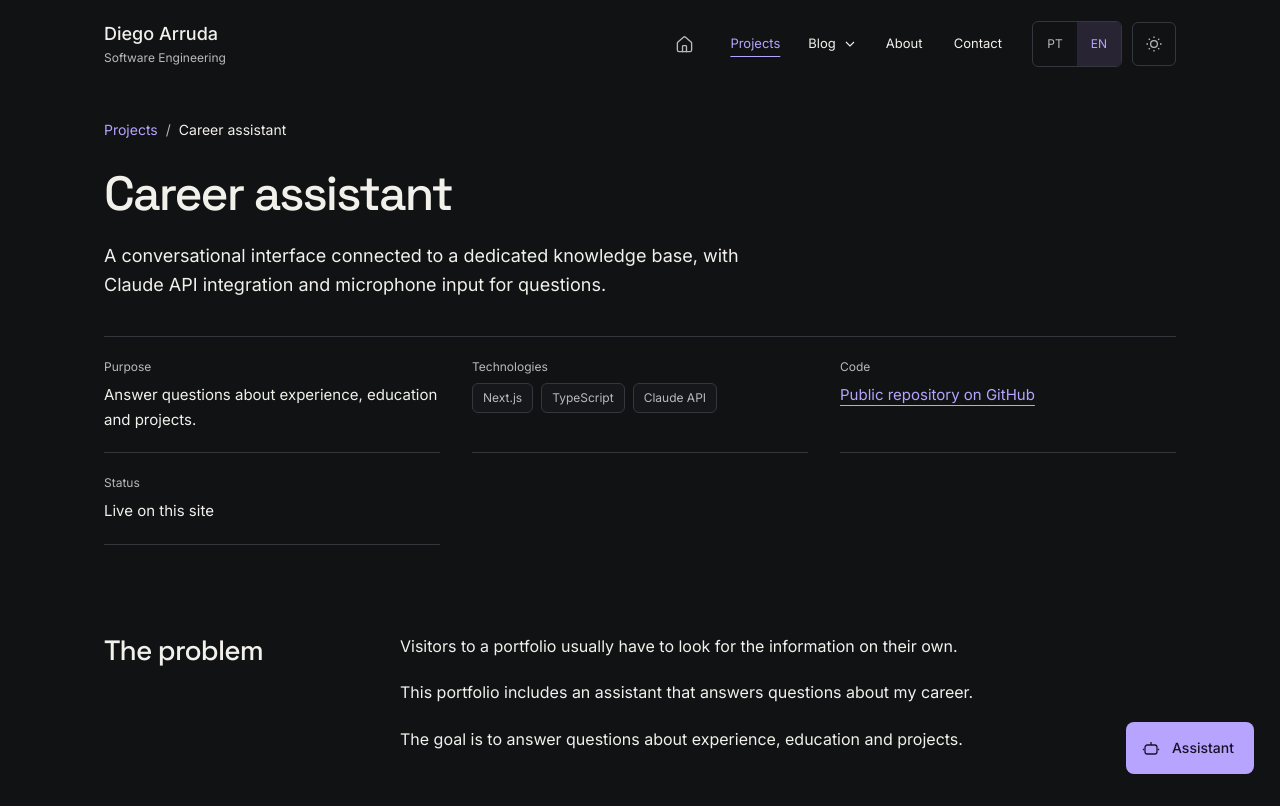
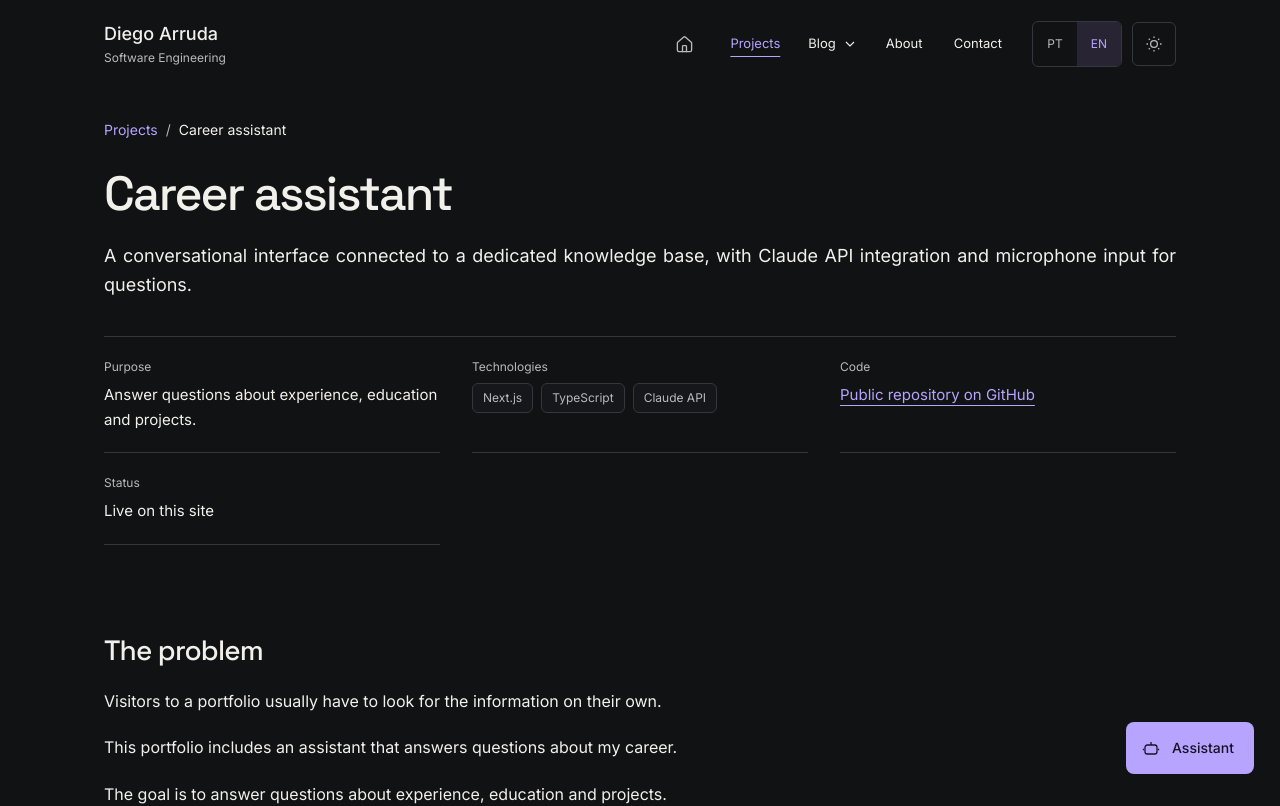
Before and after one commit to drasdiego/drasdiego-site, a Next.js app: page /en/projetos/assistente-de-carreira in a window 1280 px wide. Shown: the top 806 px of the page. Built offline with nearby package versions, Linux system fonts and the light colour scheme.

Commit message:
Estudo de caso: coluna unica e texto justificado

```diff
--- a/app/paginas.css
+++ b/app/paginas.css
@@ -92,5 +92,5 @@
 .projeto-card{padding:20px}
 .sobre-resumo-lead{font-size:17px}
 }
-@media(min-width:1024px){.caso-corpo{max-width:none}.caso-ficha{max-width:none;grid-template-columns:repeat(3,minmax(0,1fr))}.caso-sec{grid-template-columns:minmax(0,240px) minmax(0,1fr);column-gap:56px;row-gap:0;align-items:start}.caso-sec>h2{grid-column:1;grid-row:1/span 99}.caso-sec>:not(h2){grid-column:2}.caso-sec>:not(h2)~:not(h2){margin-top:var(--sp-item)}.caso-sec>p{max-width:72ch}}
 .caso-lista{display:grid;gap:10px;margin:0;padding-left:1.25em;max-width:72ch;list-style:disc}.caso-lista li{padding-left:4px;line-height:1.6}.caso-lista li::marker{color:var(--text-2)}
+.caso-corpo,.caso-ficha,.caso>.blog-col{max-width:none}.caso>.blog-col .blog-lead,.caso-sec>p,.caso-lista,.caso-passos p{max-width:none}.caso>.blog-col .blog-lead,.caso-sec>p,.caso-lista li,.caso-passos p,.caso-decisoes p{text-align:justify;-webkit-hyphens:auto;hyphens:auto}@media(min-width:1024px){.caso-ficha{grid-template-columns:repeat(3,minmax(0,1fr))}}
```
